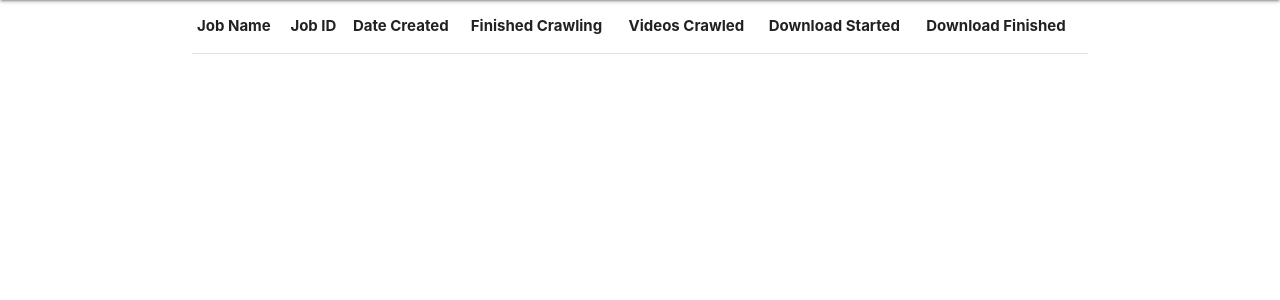
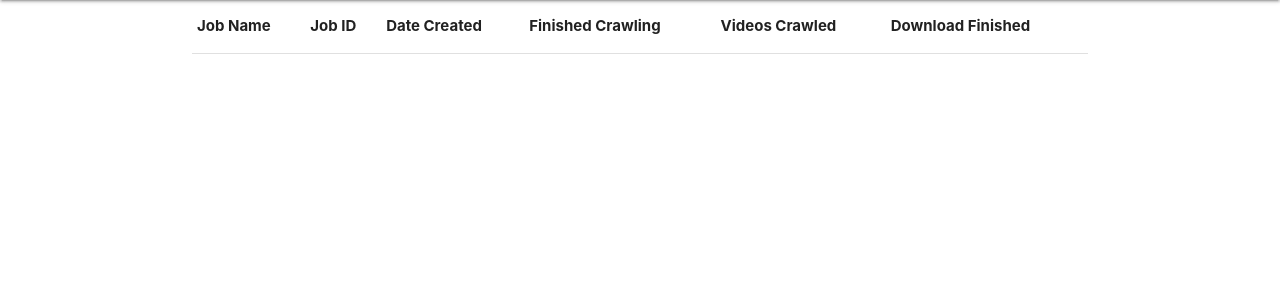
Before and after one commit to Vivian0108/YouTubeCrawler, a Django app: page /crawlerapp/jobs/all/ in a window 1280 px wide. Shown: the part 64-364 px from the top of the page. Run offline with Django 3.2, Linux system fonts and the light colour scheme; a user stored in the database is signed in; tables that the repository leaves empty hold one stand-in row (values such as "Sample post"); data that the repository does not hold is empty; parts of the project's set-up code (start-up, migrations or seed data) failed here and were passed over; some libraries are stand-ins or nearby versions.

Commit message:
removed download_started, commented all model fields

```diff
--- a/crawler/crawlerapp/tasks.py
+++ b/crawler/crawlerapp/tasks.py
@@ -18,9 +18,6 @@ def crawl_async(job_id):
 
 @shared_task
 def download_async(job_id):
-    job = Job.objects.filter(id=job_id).get()
-    job.download_started = True
-    job.save()
     ex_download(job_id)
 
 
--- a/crawler/crawlerapp/templates/crawlerapp/all.html
+++ b/crawler/crawlerapp/templates/crawlerapp/all.html
@@ -8,7 +8,6 @@
         <th>Date Created</th>
         <th>Finished Crawling</th>
         <th>Videos Crawled</th>
-        <th>Download Started</th>
         <th>Download Finished</th>
       </tr>
     </thead>
@@ -20,7 +19,6 @@
         <td>{{ job.created_date }}</td>
         <td>{{ job.executed }}</td>
         <td>{{ job.num_vids }}</td>
-        <td>{{ job.download_started }}</td>
         <td>{{ job.download_finished}}</td>
       </tr>
     </tbody>
--- a/crawler/crawlerapp/templates/crawlerapp/profile.html
+++ b/crawler/crawlerapp/templates/crawlerapp/profile.html
@@ -11,7 +11,6 @@
             <th>Date Created</th>
             <th>Finished Crawling</th>
             <th>Videos Crawled</th>
-            <th>Download Started</th>
             <th>Download Finished</th>
           </tr>
         </thead>
@@ -23,7 +22,6 @@
             <td>{{ job.created_date }}</td>
             <td>{{ job.executed }}</td>
             <td>{{ job.num_vids }}</td>
-            <td>{{ job.download_started }}</td>
             <td>{{ job.download_finished}}</td>
           </tr>
         </tbody>
--- a/crawler/crawlerapp/utils.py
+++ b/crawler/crawlerapp/utils.py
@@ -119,7 +119,6 @@ def job_update(job_id):
                'job_filters': job.filters,
                'cc': job.cc_enabled,
                'executed': job.executed,
-               'download_started': job.download_started,
                'download_finished': job.download_finished,
                'job_id': job.id,
                'filters': filters,
```
Also changed, not shown: crawler/crawlerapp/models.py (+90 -4 lines).
